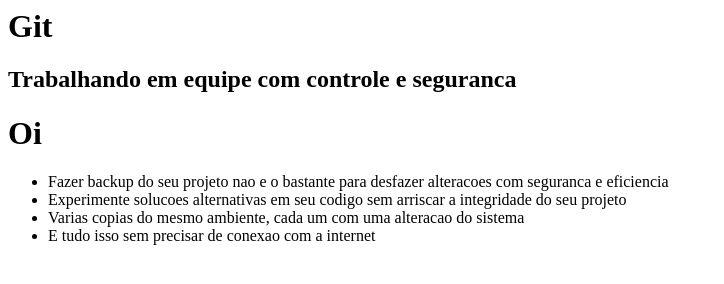
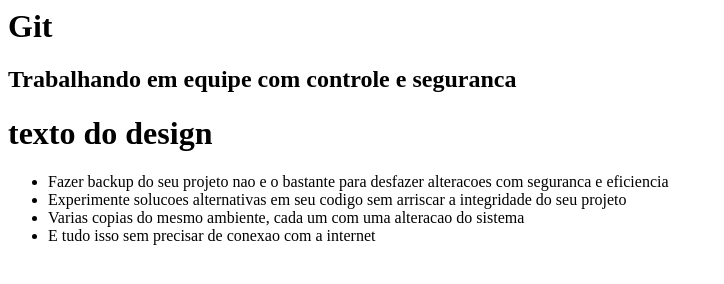
Before and after one commit to gerson-abreu/testeEstudo, a plain HTML site: page index.html in a window 1280 px wide. Shown: the whole page, without its empty margins (0-724 px from the left). Drawn offline with Linux system fonts and the light colour scheme.

Commit message:
texto do design

```diff
--- a/index.html
+++ b/index.html
@@ -8,7 +8,7 @@
 		<h1>Git</h1>
 		<h2>Trabalhando em equipe com controle e seguranca</h2>
 
-		<h1>Oi</h1>
+		<h1>texto do design</h1>
 
 		<ul>
 			<li>Fazer backup do seu projeto nao e o bastante para desfazer
```
